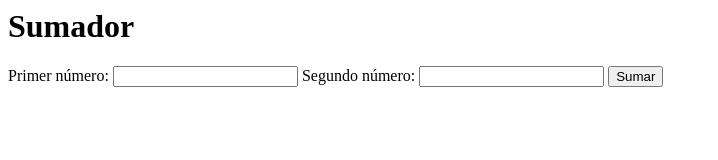
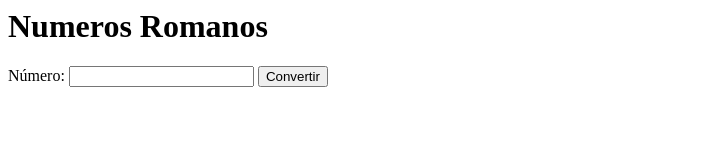
Before and after one commit to IsabelBustamanteQ/Numeros_Romanos, a website built with Parcel: page index.html in a window 1280 px wide. Shown: the whole page, without its empty margins (0-718 px from the left). Built offline with nearby package versions, Linux system fonts and the light colour scheme.

Commit message:
Implementación de interfaz

```diff
--- a/index.html
+++ b/index.html
@@ -1,12 +1,10 @@
 <html>
   <body>
-    <h1>Sumador</h1>
-    <form id="sumar-form">
-      <label for="primer-numero">Primer número:</label>
+    <h1>Numeros Romanos</h1>
+    <form id="numerosRomanos-form">
+      <label for="numero">Número:</label>
       <input type="number" id="primer-numero" />
-      <label for="segundo-numero">Segundo número:</label>
-      <input type="number" id="segundo-numero" />
-      <input type="submit" value="Sumar" id="sumar-button" />
+      <input type="submit" value="Convertir" id="numeroRomano-button" />
     </form>
     <div id="resultado-div"></div>
 
--- a/src/presenter.js
+++ b/src/presenter.js
@@ -1,15 +1,12 @@
-import sumar from "./sumador";
+import numerosRomanos from "./numerosRomanos";
 
 const first = document.querySelector("#primer-numero");
-const second = document.querySelector("#segundo-numero");
-const form = document.querySelector("#sumar-form");
+const form = document.querySelector("#numerosRomanos-form");
 const div = document.querySelector("#resultado-div");
 
 form.addEventListener("submit", (event) => {
   event.preventDefault();
 
   const firstNumber = Number.parseInt(first.value);
-  const secondNumber = Number.parseInt(second.value);
-
-  div.innerHTML = "<p>" + sumar(firstNumber, secondNumber) + "</p>";
+    div.innerHTML = "<p>" + numerosRomanos(firstNumber) + "</p>";
 });
```
